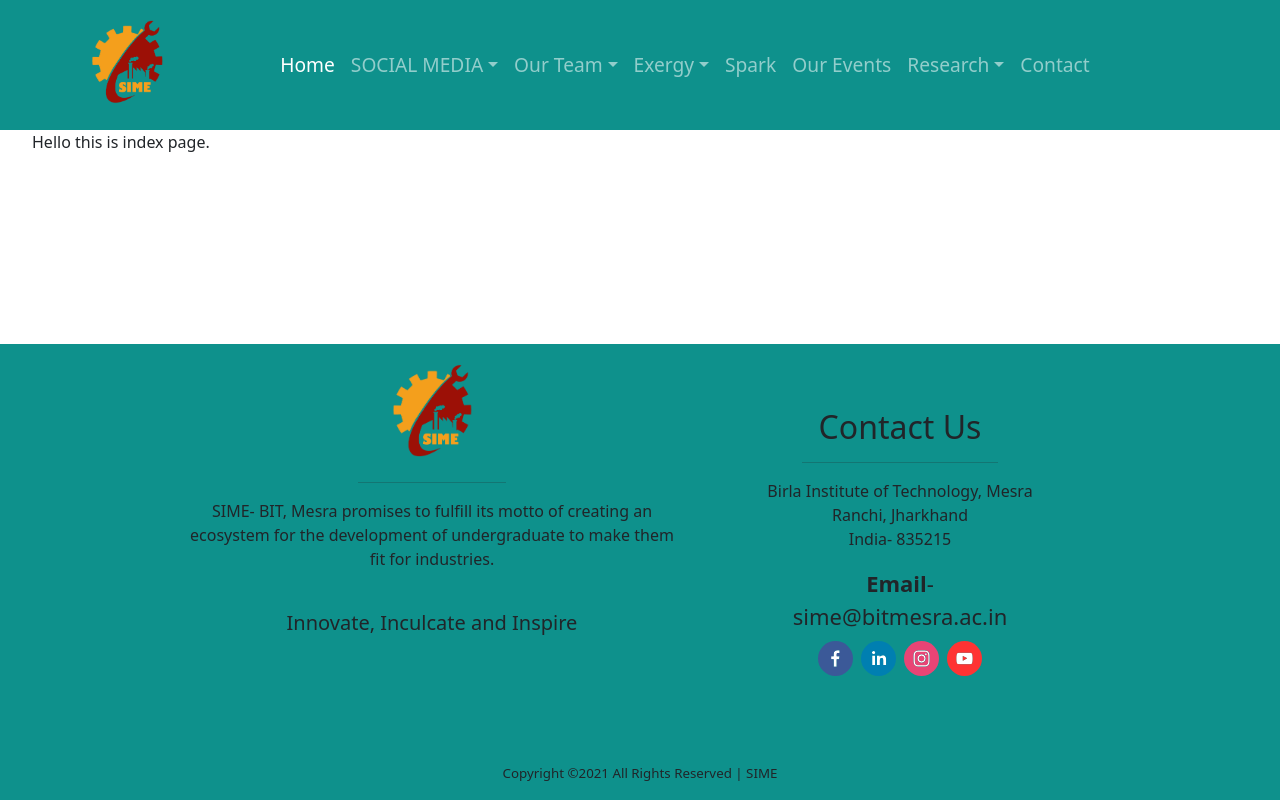
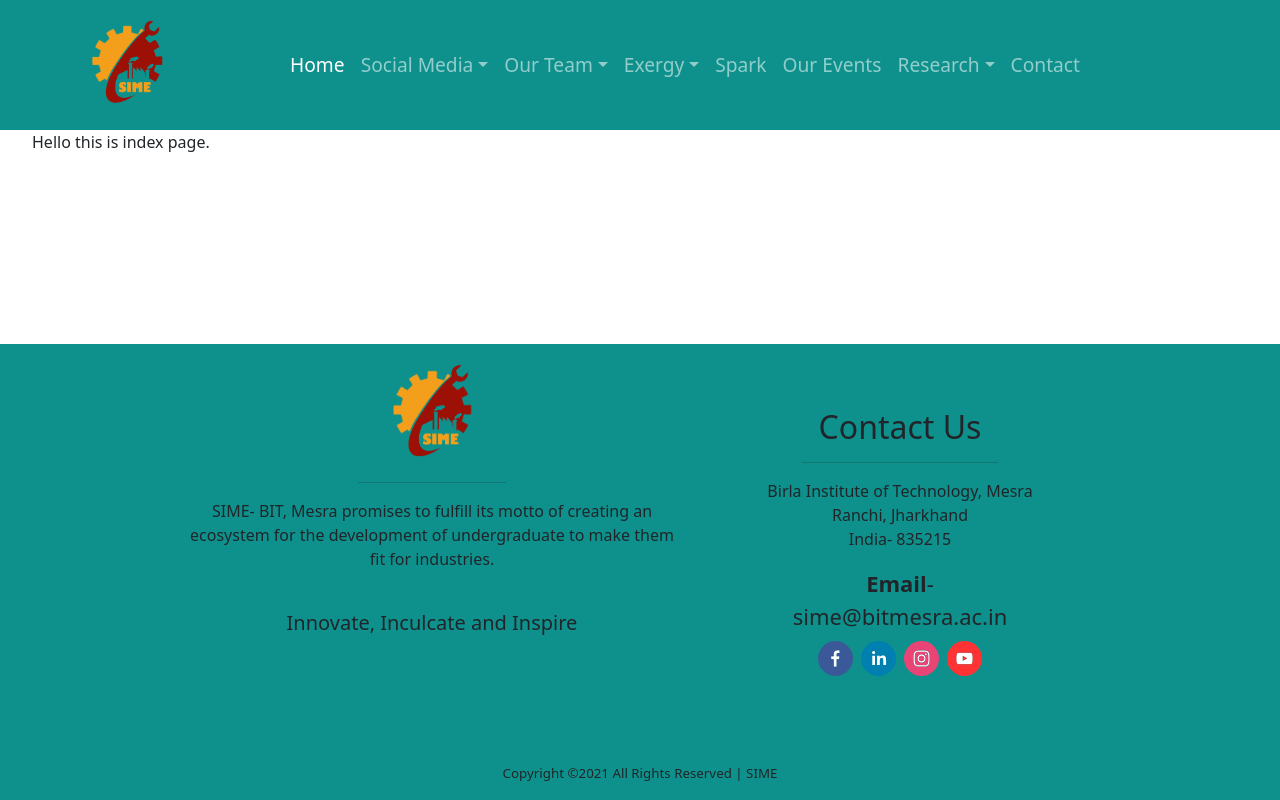
Before and after one commit to pranavrushi/frontend, a Next.js app: page / in a window 1280 px wide. Built offline with nearby package versions, Linux system fonts and the light colour scheme.

Commit message:
all the dropdowns in the navbar done

```diff
--- a/components/layouts/Navbar.jsx
+++ b/components/layouts/Navbar.jsx
@@ -1,11 +1,11 @@
+import Image from "next/image";
+import Link from "next/link";
+import styles from "../../styles/layouts/Navbar.module.css";
+import Dropdown from "react-bootstrap/Dropdown";
 import Container from "react-bootstrap/Container";
 import Nav from "react-bootstrap/Nav";
 import Navbar from "react-bootstrap/Navbar";
 import NavDropdown from "react-bootstrap/NavDropdown";
-import Image from "next/image";
-import Link from "next/link";
-import styles from "../../styles/layouts/Navbar.module.css";
-import Dropdown from "react-bootstrap/Dropdown";
 
 function CollapsibleExample({ currPage }) {
   return (
@@ -36,101 +36,51 @@ function CollapsibleExample({ currPage }) {
                 </a>
               </li>
             </Link>
-            <li className="nav-item dropdown">
-              <a
-                className="nav-link dropdown-toggle"
-                href="#"
-                id="navbarDropdown"
-                role="button"
-                data-toggle="dropdown"
-                aria-haspopup="true"
-                aria-expanded="false"
+            <NavDropdown id="nav-dropdown-dark-example" title="Social Media">
+              <NavDropdown.Item
+                href="https://www.facebook.com/sime.bitmesra"
+                target="_blank"
               >
-                SOCIAL MEDIA
-              </a>
-              <div className="dropdown-menu" aria-labelledby="navbarDropdown">
-                <a
-                  className="dropdown-item"
+                Facebook
+              </NavDropdown.Item>
+              <NavDropdown.Item
+                href="https://www.instagram.com/sime.bitmesra/"
+                target="_blank"
+              >
+                Instagram
+              </NavDropdown.Item>
+              <NavDropdown.Item
+                href="https://www.linkedin.com/company/sime-bitmesra"
+                target="_blank"
+              >
+                LinkedIn
+              </NavDropdown.Item>
+              <NavDropdown.Item
                 href="https://www.youtube.com/channel/UCAaEV7A5_aasDHtcoeupSJg/featured"
                 target="_blank"
               >
-                  Youtube
-                </a>
-                <a
-                  className="dropdown-item"
-                  href="https://www.facebook.com/sime.bitmesra"
-                  target="_blank"
-                >
-                  FACEBOOK
-                </a>
-                <a
-                  className="dropdown-item"
-                  href="https://www.instagram.com/sime.bitmesra/"
-                  target="_blank"
-                >
-                  INSTAGRAM
-                </a>
-                <a
-                  className="dropdown-item"
-                  href="https://www.linkedin.com/company/sime-bitmesra"
-                  target="_blank"
-                >
-                  LINKEDIN
-                </a>
-              </div>
-            </li>
-            <li className="nav-item dropdown">
-              <a
-                className="nav-link dropdown-toggle"
-                href="#"
-                id="navbarDropdown"
-                role="button"
-                data-toggle="dropdown"
-                aria-haspopup="true"
-                aria-expanded="false"
-              >
-                Our Team
-              </a>
-              <div className="dropdown-menu" aria-labelledby="navbarDropdown">
-                <a className="dropdown-item" href="./core.html">
-                  Core
-                </a>
-                <a className="dropdown-item" href="./rp.html">
+                YouTube
+              </NavDropdown.Item>
+            </NavDropdown>
+            <NavDropdown id="nav-dropdown-dark-example" title="Our Team">
+              <NavDropdown.Item href="#action/3.1">Core</NavDropdown.Item>
+              <NavDropdown.Item href="#action/3.2">
                 Research proceeding
-                </a>
-                <a className="dropdown-item" href="./OPM.html">
+              </NavDropdown.Item>
+              <NavDropdown.Item href="#action/3.3">
                 Operations and Management
-                </a>
-                <a className="dropdown-item" href="./iar.html">
+              </NavDropdown.Item>
+              <NavDropdown.Item href="#action/3.3">
                 Industry and alumni relations
-                </a>
-                <a className="dropdown-item" href="./events.html">
-                  Events
-                </a>
-                <a className="dropdown-item" href="./workshop.html">
-                  Workshops
-                </a>
-              </div>
-            </li>
-
-            <li className="nav-item dropdown">
-              <a
-                className="nav-link dropdown-toggle"
-                href="#"
-                id="navbarDropdown"
-                role="button"
-                data-toggle="dropdown"
-                aria-haspopup="true"
-                aria-expanded="false"
-              >
-                Exergy
-              </a>
-              <div className="dropdown-menu" aria-labelledby="navbarDropdown">
-                <a className="dropdown-item" href="./exergy_sept21.html">
+              </NavDropdown.Item>
+              <NavDropdown.Item href="#action/3.3">Events</NavDropdown.Item>
+              <NavDropdown.Item href="#action/3.3">Workshops</NavDropdown.Item>
+            </NavDropdown>
+            <NavDropdown id="nav-dropdown-dark-example" title="Exergy">
+              <NavDropdown.Item href="#action/3.3">
                 September 2021
-                </a>
-              </div>
-            </li>
+              </NavDropdown.Item>
+            </NavDropdown>
 
             <li className="nav-item">
               <a
@@ -153,27 +103,15 @@ function CollapsibleExample({ currPage }) {
                 </a>
               </li>
             </Link>
-            <li className="nav-item dropdown">
-              <a
-                className="nav-link dropdown-toggle"
-                href="#"
-                id="navbarDropdown"
-                role="button"
-                data-toggle="dropdown"
-                aria-haspopup="true"
-                aria-expanded="false"
-              >
-                Research
-              </a>
-              <div className="dropdown-menu" aria-labelledby="navbarDropdown">
-                <a className="dropdown-item" href="./21-22season.html">
+            <NavDropdown id="nav-dropdown-dark-example" title="Research">
+              <NavDropdown.Item href="#action/3.1">
                 2021-2022 Season
-                </a>
-                <a className="dropdown-item" href="./20-21season.html">
+              </NavDropdown.Item>
+              <NavDropdown.Item href="#action/3.2">
                 2020-2021 Season
-                </a>
-              </div>
-            </li>
+              </NavDropdown.Item>
+            </NavDropdown>
+
             <li className="nav-item">
               <Link href="/contact">
                 <a
```
Lines whose indentation alone changed are shown as unchanged.
